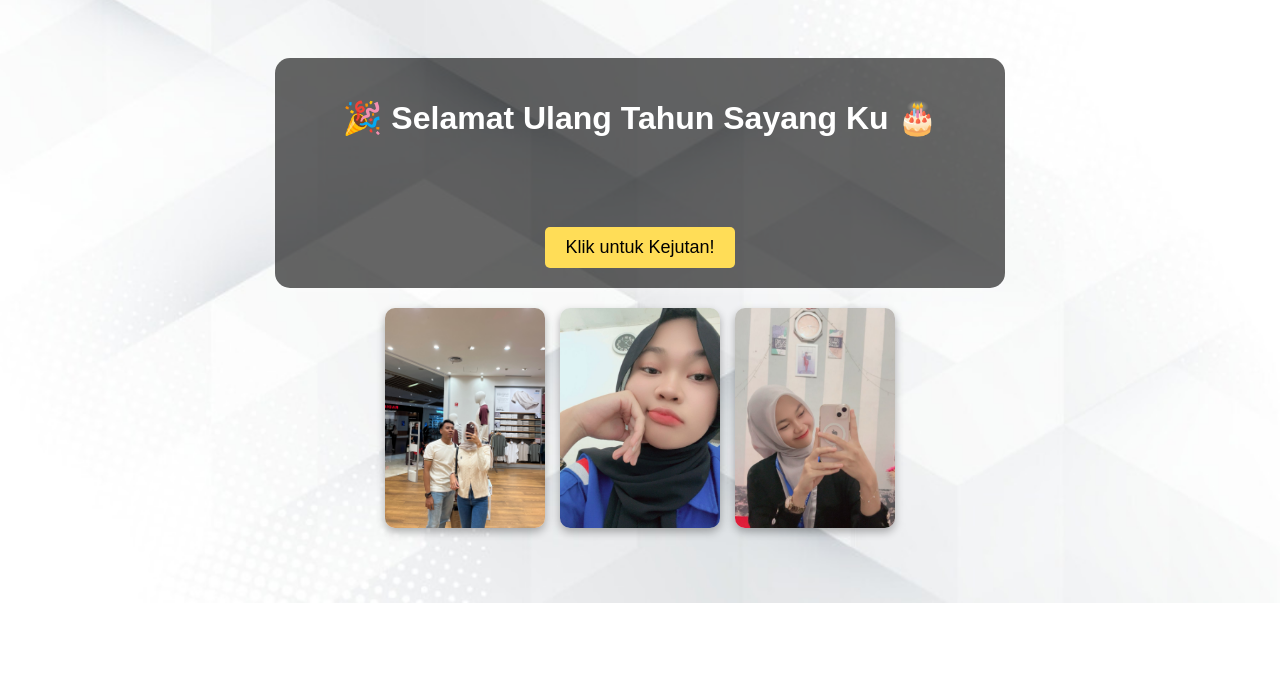
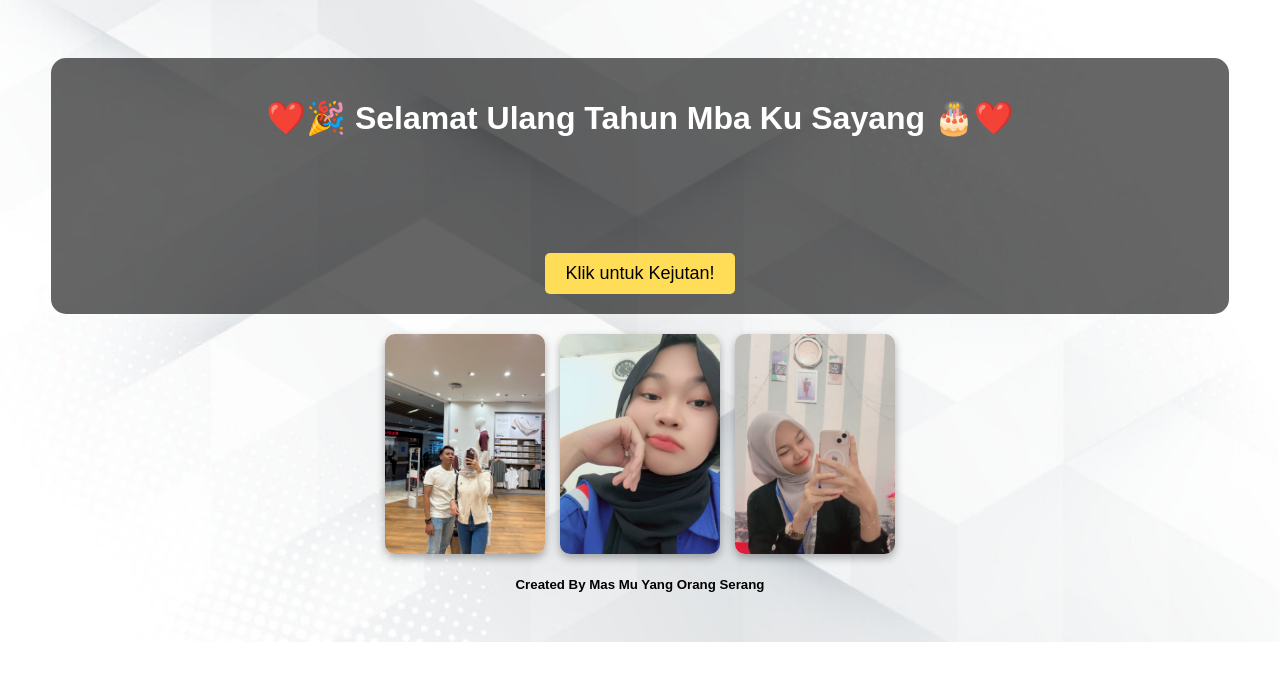
Before and after one commit to Agusmfth/ultah, a plain HTML site: page index.html in a window 1280 px wide. Drawn offline with Linux system fonts and the light colour scheme.

Commit message:
perubahan dikit

```diff
--- a/index.html
+++ b/index.html
@@ -162,13 +162,19 @@
                 transform: translateY(110vh) rotate(360deg);
             }
         }
+
+        .blink {
+            color: black;
+            /* Warna teks hitam */
+        }
     </style>
 </head>
 
 <body>
     <div class="container">
-        <h1>🎉 Selamat Ulang Tahun Sayang Ku 🎂</h1>
-        <p class="message">Semoga menjadi pribadi yang baik dari sebelumnya ya Sayang,🎁</p>
+        <h1>❤️🎉 Selamat Ulang Tahun Mba Ku Sayang 🎂❤️</h1>
+        <p class="message">Semoga menjadi pribadi yang baik dari sebelumnya ya Sayang dan Semoga apa yang kmu cita
+            citakan tercapai di tahun ini ya sayang, aamiin🎁❤️❤️❤️❤️</p>
         <button class="btn" onclick="showMessage()">Klik untuk Kejutan!</button>
     </div>
 
@@ -179,6 +185,7 @@
     </div>
 
     <script>
+
         function showMessage() {
             document.querySelector('.message').style.opacity = 1;
             createBalloons();
@@ -218,8 +225,13 @@
             }
         }
 
+        setInterval(function () {
+            let text = document.querySelector(".blink");
+            text.style.visibility = (text.style.visibility === "hidden") ? "visible" : "hidden";
+        }, 500); // Kedap-kedip setiap 500ms (0.5 detik)
         createConfetti();
     </script>
 </body>
 
 </html>
+<h5 class="text-center blink">Created By Mas Mu Yang Orang Serang</h5>
```
